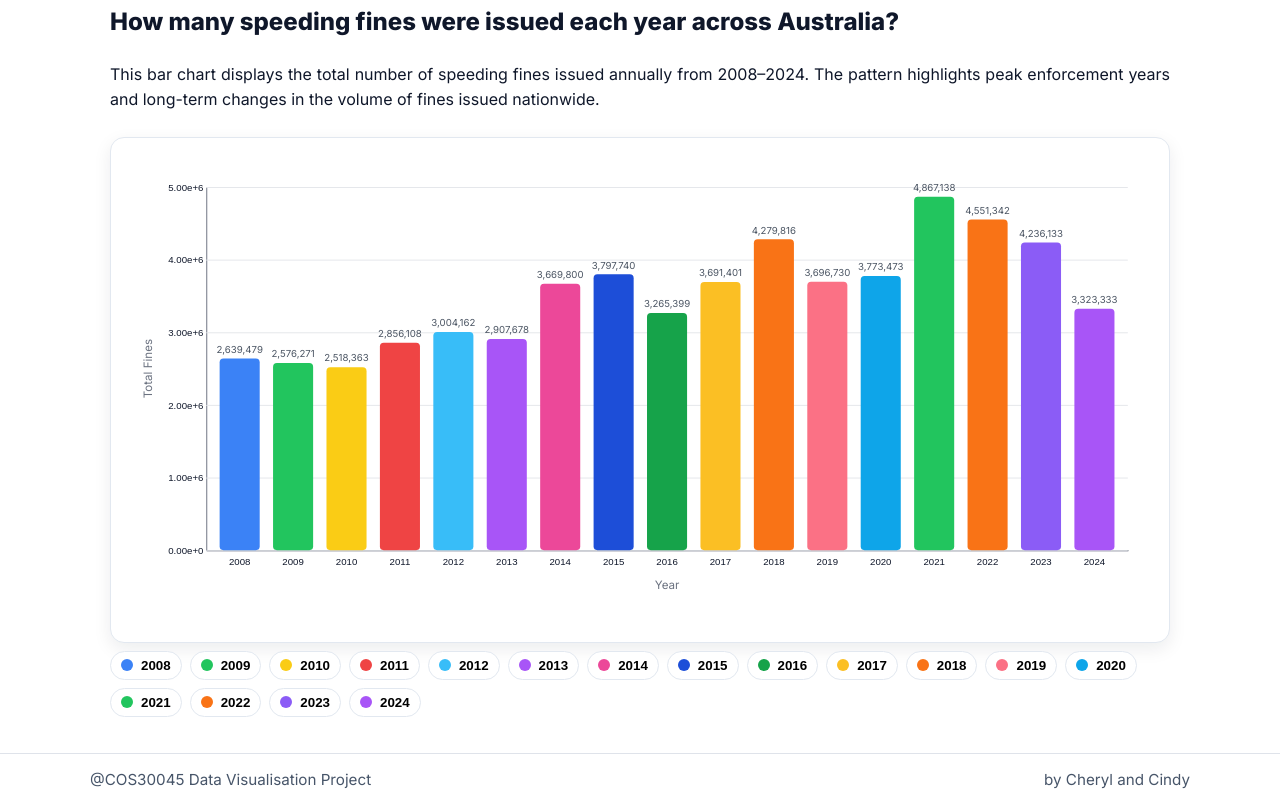
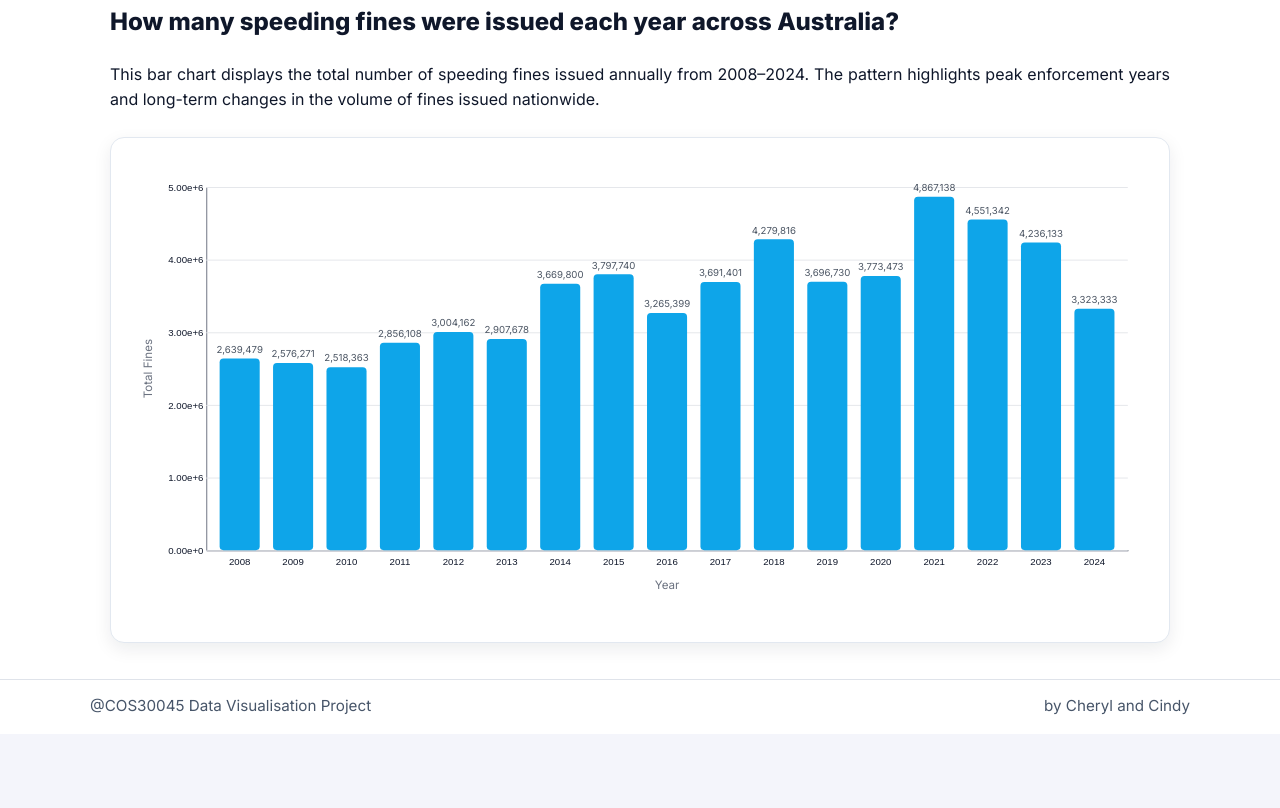
Before and after one commit to cherylchng-oss/Data-Visualisation-Assignment-2, a plain HTML site: page chart4.html in a window 1280 px wide. Shown: the part 798-1606 px from the top of the page. After the commit the page ends 1532 px from the top, so only its background shows below. Drawn offline with nearby package versions, Linux system fonts and the light colour scheme.

Commit message:
Modify chart 5 bars color

```diff
--- a/chart4.html
+++ b/chart4.html
@@ -60,10 +60,6 @@
              style="background:#fff;border:1px solid var(--line);border-radius:14px;
                     padding:18px;box-shadow:var(--shadow);margin-top:20px;">
         </div>
-
-        <div id="chart5-legend"
-             style="display:flex;flex-wrap:wrap;gap:8px;margin-top:8px;">
-        </div>
       </div>
     </section>
   </main>
--- a/js folder/chart5.js
+++ b/js folder/chart5.js
@@ -1,22 +1,21 @@
-// Year colours for legend (roughly matching your screenshot)
 const CHART5_COLORS = {
-  2008: "#3b82f6",
-  2009: "#22c55e",
-  2010: "#facc15",
-  2011: "#ef4444",
-  2012: "#38bdf8",
-  2013: "#a855f7",
-  2014: "#ec4899",
-  2015: "#1d4ed8",
-  2016: "#16a34a",
-  2017: "#fbbf24",
-  2018: "#f97316",
-  2019: "#fb7185",
+  2008: "#0ea5e9",
+  2009: "#0ea5e9",
+  2010: "#0ea5e9",
+  2011: "#0ea5e9",
+  2012: "#0ea5e9",
+  2013: "#0ea5e9",
+  2014: "#0ea5e9",
+  2015: "#0ea5e9",
+  2016: "#0ea5e9",
+  2017: "#0ea5e9",
+  2018: "#0ea5e9",
+  2019: "#0ea5e9",
   2020: "#0ea5e9",
-  2021: "#22c55e",
-  2022: "#f97316",
-  2023: "#8b5cf6",
-  2024: "#a855f7"
+  2021: "#0ea5e9",
+  2022: "#0ea5e9",
+  2023: "#0ea5e9",
+  2024: "#0ea5e9"
 };
 
 const chart5NumFmt = d3.format(",.0f");
@@ -29,7 +28,6 @@ function initChart5(containerSelector, csvPath) {
       value: +d["Total Fines"]
     })).filter(d => !isNaN(d.year) && !isNaN(d.value));
 
-    // sort by year just in case
     data.sort((a, b) => d3.ascending(a.year, b.year));
 
     drawChart5(containerSelector, data);
@@ -89,7 +87,7 @@ function drawChart5(containerSelector, data) {
     .selectAll("line")
     .attr("stroke", "#f1f5f9");
 
-  // ---- Y axis (scientific notation like other charts) ----
+  // ---- Y axis  ----
   const yAxis = d3.axisLeft(y)
     .ticks(6)
     .tickFormat(d3.format(".2e"))
@@ -137,7 +135,7 @@ function drawChart5(containerSelector, data) {
     .attr("rx", 4)
     .attr("ry", 4);
 
-  // Value labels on top of bars (optional, can remove if you like)
+  // Value labels on top of bars
   bars.selectAll("text.value-label")
     .data(data)
     .enter()
```
